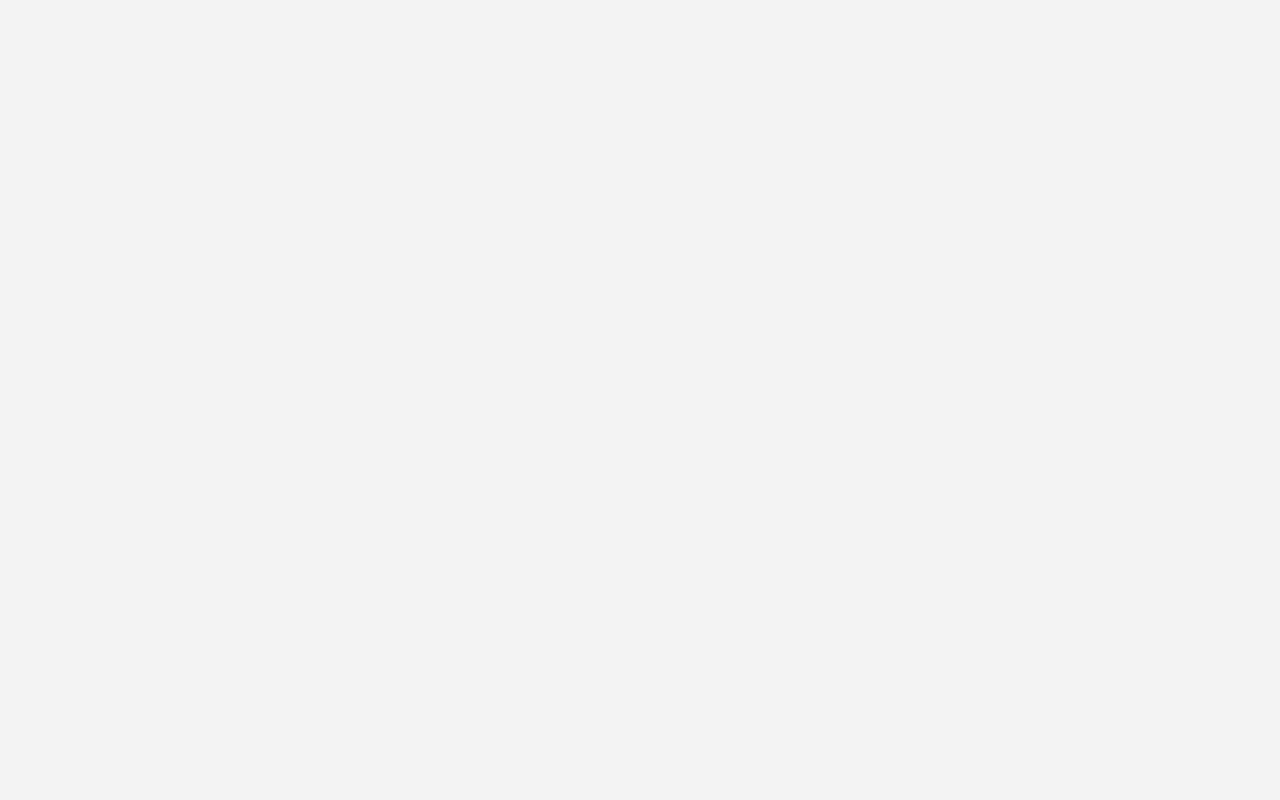
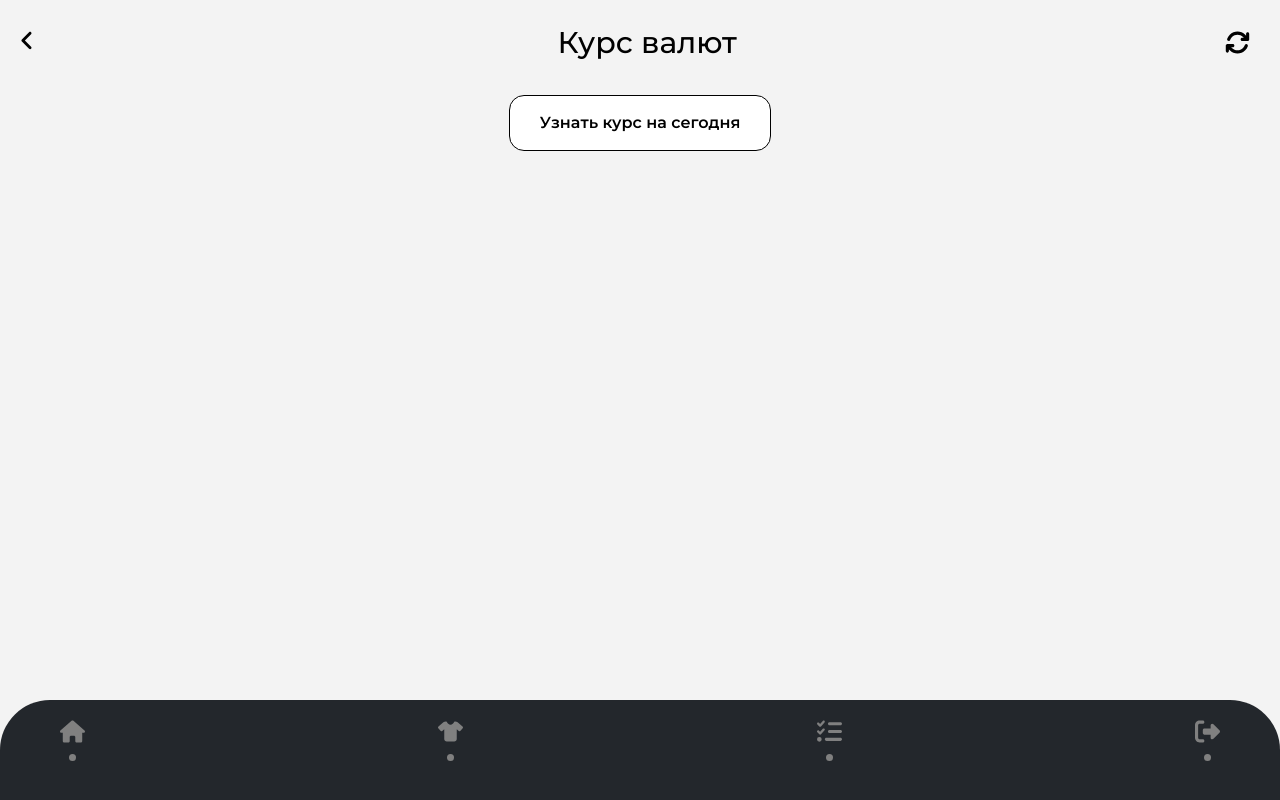
Before and after one commit to morozvanya1/portfolio_v2, a React (Create React App) app: page /currency in a window 1280 px wide. Before the commit this address had no page. Built offline with nearby package versions, Linux system fonts and the light colour scheme.

Commit message:
add currency

```diff
--- a/src/components/Footer.jsx
+++ b/src/components/Footer.jsx
@@ -2,16 +2,15 @@ import React from 'react';
 import { FontAwesomeIcon } from "@fortawesome/react-fontawesome";
 import {
     faHouse,
-    faBus,
     faShirt,
     faRightFromBracket,
-    faCloud
+    faListCheck
 } from "@fortawesome/free-solid-svg-icons";
 import { Link } from 'react-router-dom';
 
 function Footer() {
-    const links = ['/', '/wardrobe', '/routes', '/weather', '/exit'];
-    const icons = [faHouse, faShirt, faBus, faCloud, faRightFromBracket];
+    const links = ['/', '/wardrobe', '/others', '/exit'];
+    const icons = [faHouse, faShirt, faListCheck, faRightFromBracket];
 
     React.useEffect(() => {
         const path = window.location.pathname;
--- /dev/null
+++ b/src/css/Currency.css
@@ -0,0 +1,64 @@
+.Weather {
+  width: 100%;
+  height: 100vh;
+
+  overflow: scroll;
+}
+
+.refresh {
+  position: absolute;
+  top: 30px;
+  right: 30px;
+  font-size: 25px;
+  cursor: pointer;
+}
+
+.currency-main {
+  display: flex;
+  justify-content: center;
+}
+
+.currency-main button {
+  margin-top: 10px;
+  padding: 15px 30px;
+
+  border: 1.5px solid black;
+  border-radius: 15px;
+  background: white;
+  font-weight: 600;
+
+  color: black;
+  cursor: pointer;
+}
+
+.currency-results {
+  display: none;
+  flex-direction: row;
+  justify-content: center;
+
+  margin: 20px;
+  margin-top: 40px;
+  padding: 20px;
+
+  border-radius: 20px;
+  margin-bottom: 0;
+  background: white;
+}
+
+.currency-result:first-child {
+  padding-right: 15%;
+  border-right: 1px solid black;
+}
+
+.currency-result:last-child {
+  padding-left: 15%;
+}
+
+.currency-result b {
+  font-weight: 600;
+  font-size: 25px;
+}
+
+.currency-result p {
+  font-size: 20px;
+}
--- a/src/css/Weather.css
+++ b/src/css/Weather.css
@@ -89,9 +89,10 @@
   margin-top: 10px;
   padding: 15px 30px;
 
-  border: 1px solid black;
+  border: 1.5px solid black;
   border-radius: 15px;
   background: white;
+  font-weight: 600;
 
   color: black;
   cursor: pointer;
--- a/src/index.js
+++ b/src/index.js
@@ -3,7 +3,7 @@ import ReactDOM from "react-dom/client";
 import "./css/index.css";
 import { BrowserRouter as Router, Routes, Route } from "react-router-dom";
 import { Card } from "./components/index";
-import { Wardrobe, Content, App, Weather } from "./pages/index";
+import { Wardrobe, Content, App, Weather, Currency, Others } from "./pages/index";
 
 const root = ReactDOM.createRoot(document.getElementById("root"));
 root.render(
@@ -15,6 +15,8 @@ root.render(
         <Route path="/content" element={<Content />} exact />
         <Route path="/card" element={<Card />} exact />
         <Route path="/weather" element={<Weather />} exact />
+        <Route path="/currency" element={<Currency />} exact />
+        <Route path="/others" element={<Others />} exact />
       </Routes>
     </Router>
   </React.StrictMode>
--- a/src/pages/App.js
+++ b/src/pages/App.js
@@ -1,6 +1,6 @@
 import "../css/App.css";
-import {Footer, Item} from "../components/index"
-import { faShirt, faVanShuttle } from "@fortawesome/free-solid-svg-icons";
+import { Footer, Item } from "../components/index";
+import { faShirt, faListCheck } from "@fortawesome/free-solid-svg-icons";
 
 function App() {
   return (
@@ -14,9 +14,9 @@ function App() {
       </header>
 
       <Item
-        d={["Гардероб;Список вещей", "ЦДС Вятка;Расписание автобусов"]}
-        ic={[faShirt, faVanShuttle]}
-        l={["/wardrobe", "/routes"]}
+        d={["Гардероб;Список вещей", "Прочее;Все остальное"]}
+        ic={[faShirt, faListCheck]}
+        l={["/wardrobe", "/others"]}
       />
 
       <Footer />
--- /dev/null
+++ b/src/pages/Currency.js
@@ -0,0 +1,73 @@
+import React from "react";
+import "../css/Currency.css";
+import { Footer, Header } from "../components/index";
+import { FontAwesomeIcon } from "@fortawesome/react-fontawesome";
+import { faAngleLeft, faArrowsRotate } from "@fortawesome/free-solid-svg-icons";
+
+function Currency() {
+  const ref = React.useRef(null);
+  const w = ["Доллар", "Евро"];
+
+  React.useEffect(() => {
+    var hf = document.getElementsByTagName("footer")[0].offsetTop + "px";
+    document.getElementsByClassName("Currency")[0].style.height = hf;
+  }, [ref]);
+
+  async function getCurrency() {
+    var myHeaders = new Headers();
+    myHeaders.append("apikey", "jWk4gL5bH5ljsQnS3H9MsOad5dsRWArx");
+
+    var requestOptions = {
+      method: "GET",
+      redirect: "follow",
+      headers: myHeaders,
+    };
+
+    await fetch(
+      "https://api.apilayer.com/currency_data/live?source=RUB&currencies=USD%2CEUR",
+      requestOptions
+    )
+      .then((response) => response.json())
+      .then((result) => {
+        console.log(result);
+        const usd = 1 / result.quotes.RUBUSD;
+        const eur = 1 / result.quotes.RUBEUR;
+        document.getElementsByClassName("currency-result-val")[0].innerHTML =
+          usd.toFixed(2);
+        document.getElementsByClassName("currency-result-val")[1].innerHTML =
+          eur.toFixed(2);
+      })
+      .catch((error) => console.log("error", error));
+
+      document.getElementsByClassName("currency-results")[0].style.display = "flex";
+  }
+
+  return (
+    <div className="Currency" ref={ref}>
+      <Header d={"Курс валют"} ic={[faAngleLeft]} l={"/others"} />
+
+      <FontAwesomeIcon
+        icon={faArrowsRotate}
+        className="refresh"
+        onClick={() => getCurrency()}
+      />
+
+      <div className="currency-main">
+        <button onClick={() => getCurrency()}>Узнать курс на сегодня</button>
+      </div>
+
+      <div className="currency-results">
+        {w.map((v, k) => (
+          <div className="currency-result" key={k}>
+            <p>{v}</p>
+            <b className="currency-result-val">80.24</b>
+          </div>
+        ))}
+      </div>
+
+      <Footer />
+    </div>
+  );
+}
+
+export default Currency;
--- /dev/null
+++ b/src/pages/Others.js
@@ -0,0 +1,31 @@
+import React from "react";
+import "../css/App.css";
+import { Footer, Item, Header } from "../components/index";
+import {
+  faVanShuttle,
+  faCloud,
+  faWallet,
+  faAngleLeft,
+} from "@fortawesome/free-solid-svg-icons";
+
+function Others() {
+  return (
+    <div className="Others">
+      <Header d={"Прочее"} ic={[faAngleLeft]} l={"/"} />
+
+      <Item
+        d={[
+          "ЦДС Вятка;Расписание автобусов",
+          "Погода;Прогноз на сегодня",
+          "Курс валют;Информация по обмену",
+        ]}
+        ic={[faVanShuttle, faCloud, faWallet]}
+        l={["/routes", "/weather", "/currency"]}
+      />
+
+      <Footer />
+    </div>
+  );
+}
+
+export default Others;
--- a/src/pages/Weather.js
+++ b/src/pages/Weather.js
@@ -105,7 +105,7 @@ function Weather() {
 
   return (
     <div className="Weather" ref={ref}>
-      <Header d={"Погода"} ic={[faAngleLeft]} l={"/"} />
+      <Header d={"Погода"} ic={[faAngleLeft]} l={"/others"} />
 
       <div className="weather-header">
         <input type="text" placeholder="Укажите город" id="city" />
--- a/src/pages/index.js
+++ b/src/pages/index.js
@@ -2,3 +2,5 @@ export { default as App } from "./App";
 export { default as Content } from "./Content";
 export { default as Wardrobe } from "./Wardrobe";
 export { default as Weather } from "./Weather";
+export { default as Currency } from "./Currency";
+export { default as Others } from "./Others";
```
